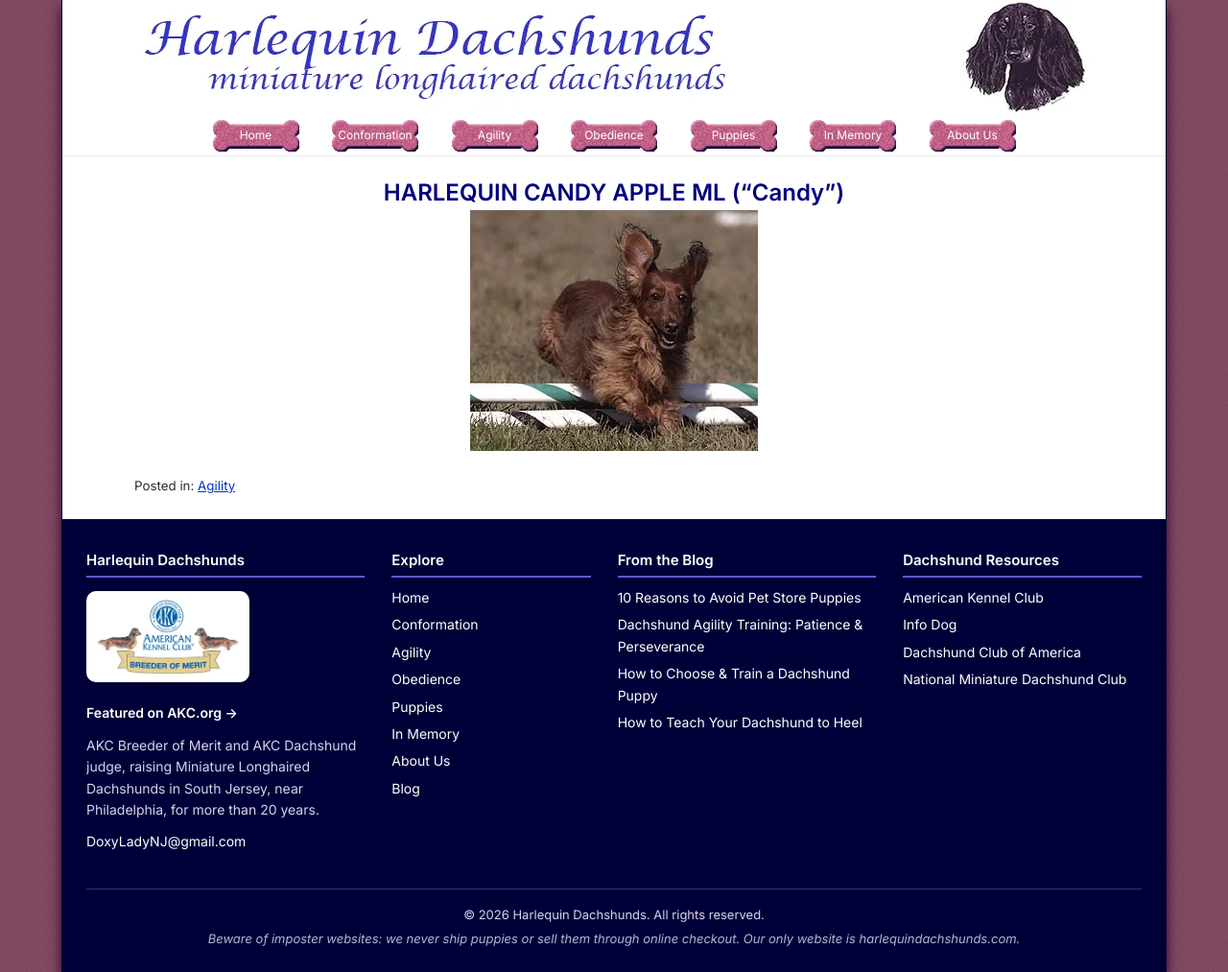
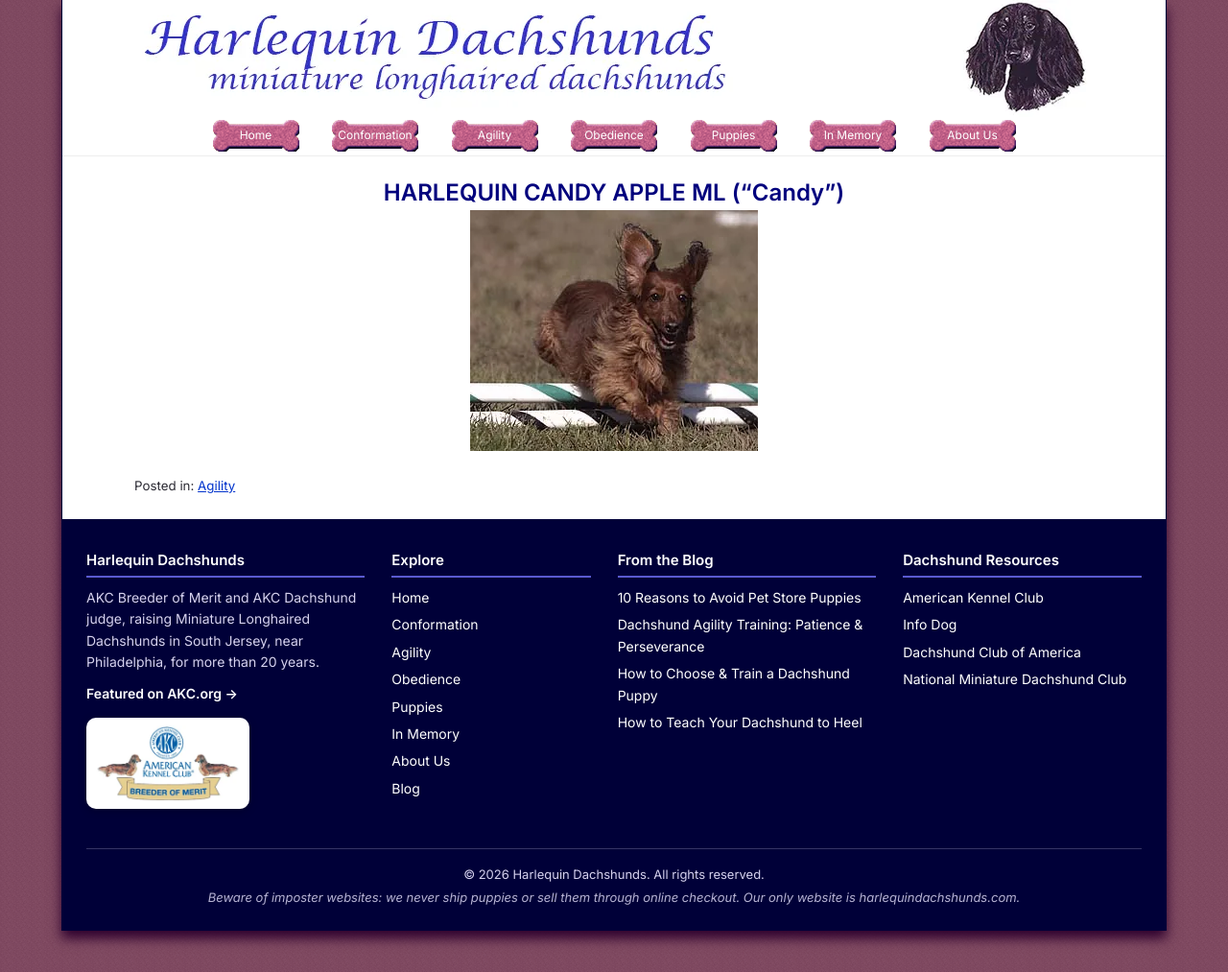
Before and after one commit to louisliberty/harlequin-dachshunds, a Jekyll site: the page built from _posts/2014-09-08-harlequin-candy-apple.html, in a window 1280 px wide. Shown: the whole page at 96% size. Built offline with Jekyll 4.4.1, drawn with Linux system fonts in a browser that asks for light colours.

Commit message:
Footer: description, AKC feature link, then badge; remove email (contact page coming)
Co-Authored-By: Claude Opus 5.5 <noreply@anthropic.com>
Claude-Session: https://claude.ai/code/session_01TAfJqWrpFTn7GBn9jW8hNF

```diff
--- a/_includes/footer.html
+++ b/_includes/footer.html
@@ -2,10 +2,9 @@
 		<div class="footer-columns">
 			<section class="footer-col footer-about">
 				<h2 class="footer-heading">{{ site.title }}</h2>
+				<p>AKC Breeder of Merit and AKC Dachshund judge, raising Miniature Longhaired Dachshunds in South Jersey, near Philadelphia, for more than 20 years.</p>
+				<p class="footer-featured"><a href="https://www.akc.org/expert-advice/news/attorney-gives-up-practice-for-dog-sports/" target="_blank" rel="noopener">Featured on AKC.org &rarr;</a></p>
 				<a class="footer-badge" href="https://www.akc.org/breeder-programs/akc-breeder-of-merit-program/list/" target="_blank" rel="noopener" title="AKC Breeder of Merit participants (search Scheiner)"><img src="/assets/images/site/breeder-merit-badge.webp" alt="American Kennel Club Breeder of Merit" width="150" height="79" loading="lazy" decoding="async"></a>
-				<p class="footer-featured"><a href="https://www.akc.org/expert-advice/news/attorney-gives-up-practice-for-dog-sports/" target="_blank" rel="noopener">Featured on AKC.org &rarr;</a></p>
-				<p>AKC Breeder of Merit and AKC Dachshund judge, raising Miniature Longhaired Dachshunds in South Jersey, near Philadelphia, for more than 20 years.</p>
-				<p><a href="mailto:{{ site.email }}">{{ site.email }}</a></p>
 			</section>
 			<nav class="footer-col" aria-label="Footer">
 				<h2 class="footer-heading">Explore</h2>
--- a/assets/css/site.css
+++ b/assets/css/site.css
@@ -230,7 +230,7 @@ body, button, input, select, textarea { font-family: Inter, system-ui, -apple-sy
 .home .entry-content picture img.alignleft { float: none; display: block; margin: 0; }
 
 /* Footer: AKC Breeder of Merit badge on a white card */
-footer#colophon .footer-badge { display: inline-block; background: #fff; border-radius: 10px; padding: 8px 10px; margin: 4px 0 14px; box-shadow: 0 2px 8px rgba(0,0,0,.25); line-height: 0; }
+footer#colophon .footer-badge { display: inline-block; background: #fff; border-radius: 10px; padding: 8px 10px; margin: 0 0 6px; box-shadow: 0 2px 8px rgba(0,0,0,.25); line-height: 0; }
 footer#colophon .footer-badge img { display: block; width: 150px; height: auto; }
 
 /* About Us: "As featured on AKC.org" box and Meet Karen highlights */
@@ -245,6 +245,6 @@ footer#colophon .footer-badge img { display: block; width: 150px; height: auto;
 .entry-content ul.about-highlights { list-style: none; margin: 0 0 28px; padding: 0; }
 .entry-content ul.about-highlights li { position: relative; padding-left: 22px; margin: 0 0 10px; }
 .entry-content ul.about-highlights li::before { content: ""; position: absolute; left: 2px; top: .72em; width: 8px; height: 8px; background: #7e4960; transform: rotate(45deg); }
-footer#colophon .footer-featured { margin: 0 0 12px; font-size: 14px; }
+footer#colophon .footer-featured { margin: 0 0 14px; font-size: 14px; }
 footer#colophon .footer-featured a { font-weight: 600; }
 @media (max-width: 600px) { .entry-content .featured-akc { padding: 18px 18px; } .entry-content blockquote.featured-akc-quote { font-size: 20px; } }
```
